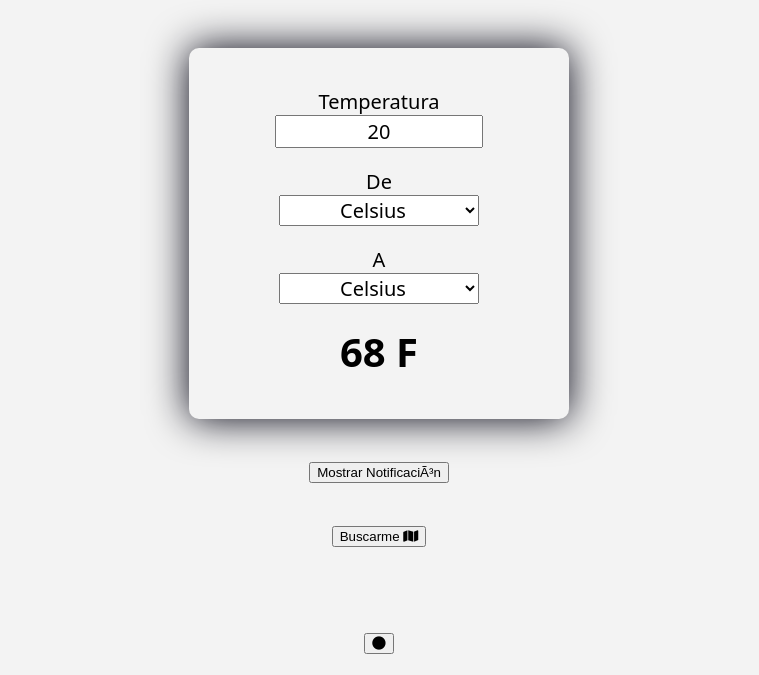
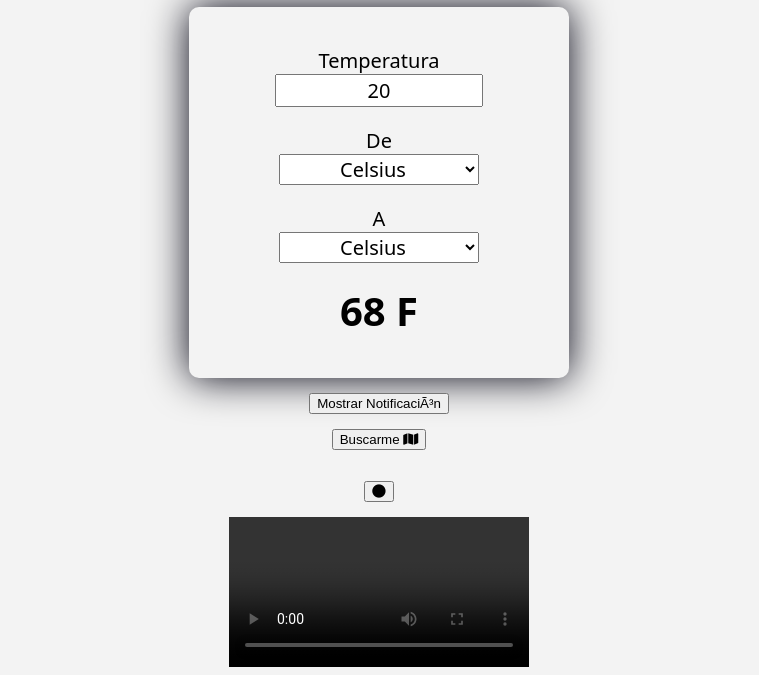
Before and after one commit to Lovoo99/LF100518, a plain HTML site: page index.html in a window 1280 px wide. Shown: the part 125-800 px from the top of the page, without its empty margins (261-1020 px from the left). Drawn offline with Linux system fonts and the light colour scheme.

Commit message:
Update index.html
Agregado reproductor de video para grabación

```diff
--- a/index.html
+++ b/index.html
@@ -38,6 +38,7 @@
         <button name="btn_buscarme" id="btn_buscarme" onclick="geolocalizacion()"> Buscarme <i class="fa fa-map"></i> </button>
         <a href="" id="ir_mapa"></a>
         <button name="recording-button" id="recording-button" onclick="recordVideo()"><i class="fa fa-circle"></i></button>
+        <video class="animate done" controls="true" id="video-element"></video>
         <script src="js/converter.js"></script>
         <script src="js/scripts.js"></script>
         <script>
```
